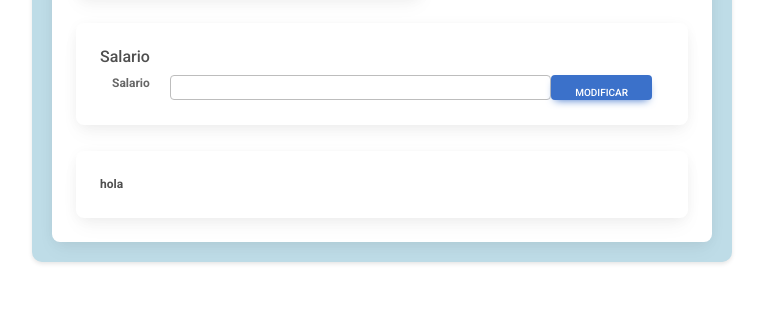
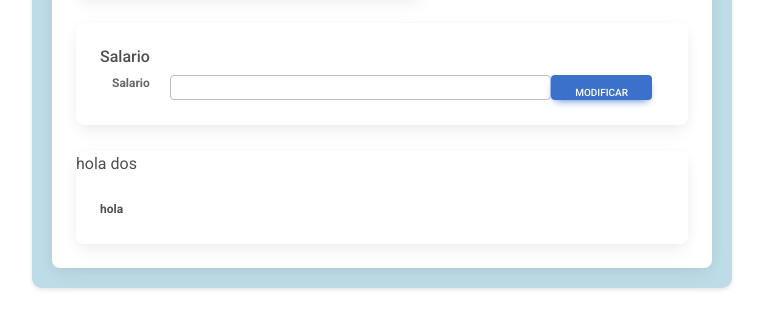
Before and after one commit to Niko3838/Empleados_POO, a website: page index.html in a window 1280 px wide. Shown: the part 397-726 px from the top of the page, without its empty margins (258-1021 px from the left). Drawn offline with Linux system fonts and the light colour scheme.

Commit message:
segundo cambio @nixon

```diff
--- a/index.html
+++ b/index.html
@@ -89,7 +89,9 @@
           <!--***********************************-->
           <br>
           <div class="card">
+            <p>hola dos</p>
             <div class="card-body tamaño">
+
               <p>hola</p>
             </div>
           </div>
```
Also changed, not shown: 1 other file.
